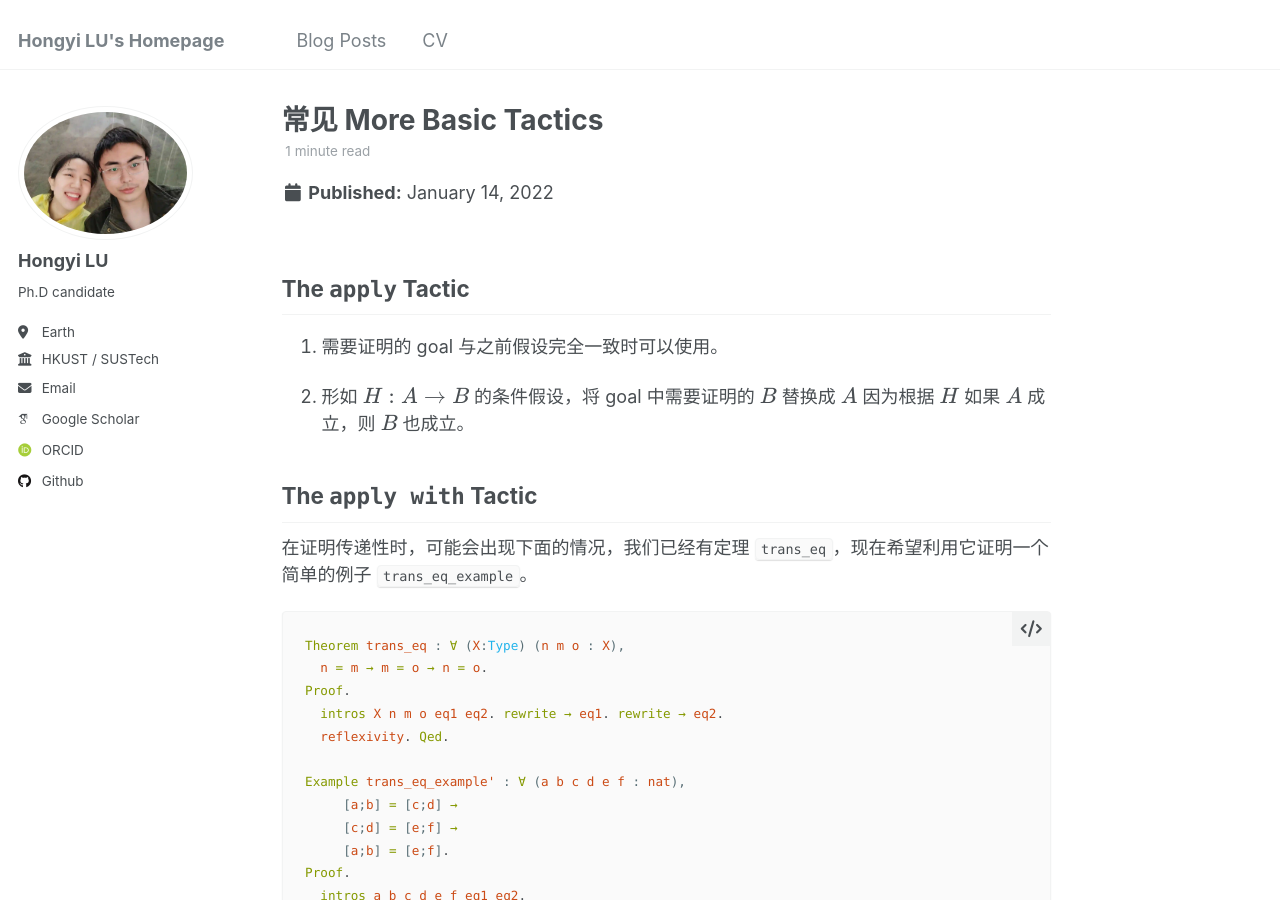
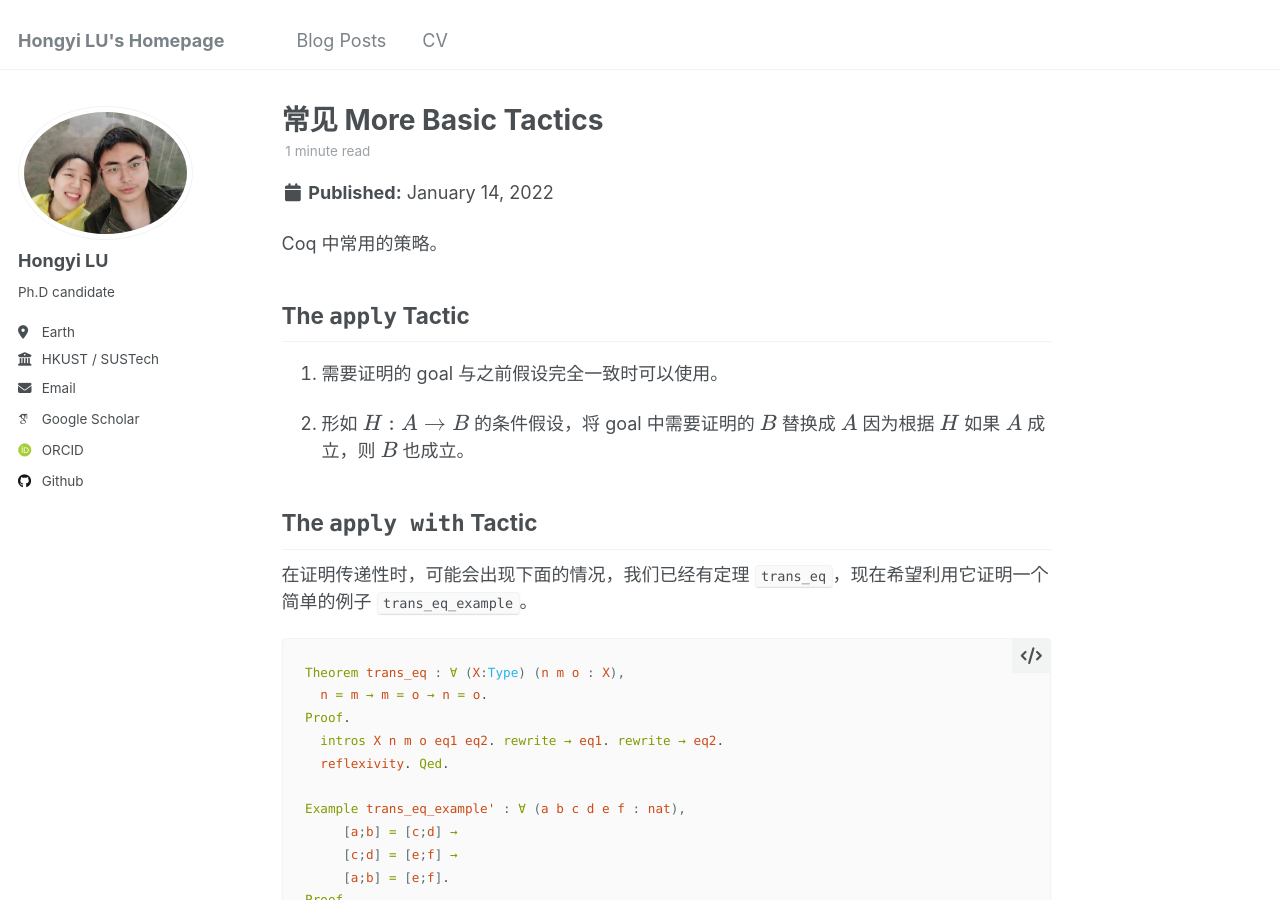
Before and after one commit to jwnhy/jwnhy.github.io, a Jekyll site: the page built from _posts/2022-1-14-lf-tactics.md, in a window 1280 px wide and 900 px high. Built offline with Jekyll 4.4.1, drawn with Linux system fonts in a browser that asks for light colours; some web fonts are replaced.

```diff
--- a/_posts/2022-1-14-lf-tactics.md
+++ b/_posts/2022-1-14-lf-tactics.md
@@ -1,6 +1,8 @@
 ---
 title: 常见 More Basic Tactics
 ---
+
+Coq 中常用的策略。
 
 ## The `apply` Tactic
 
```
